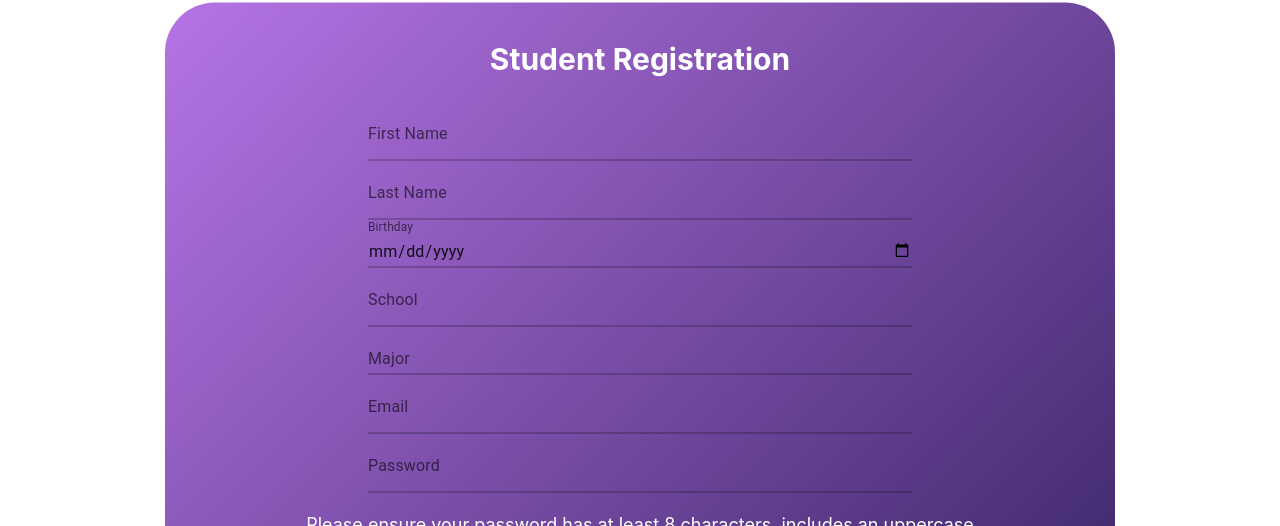
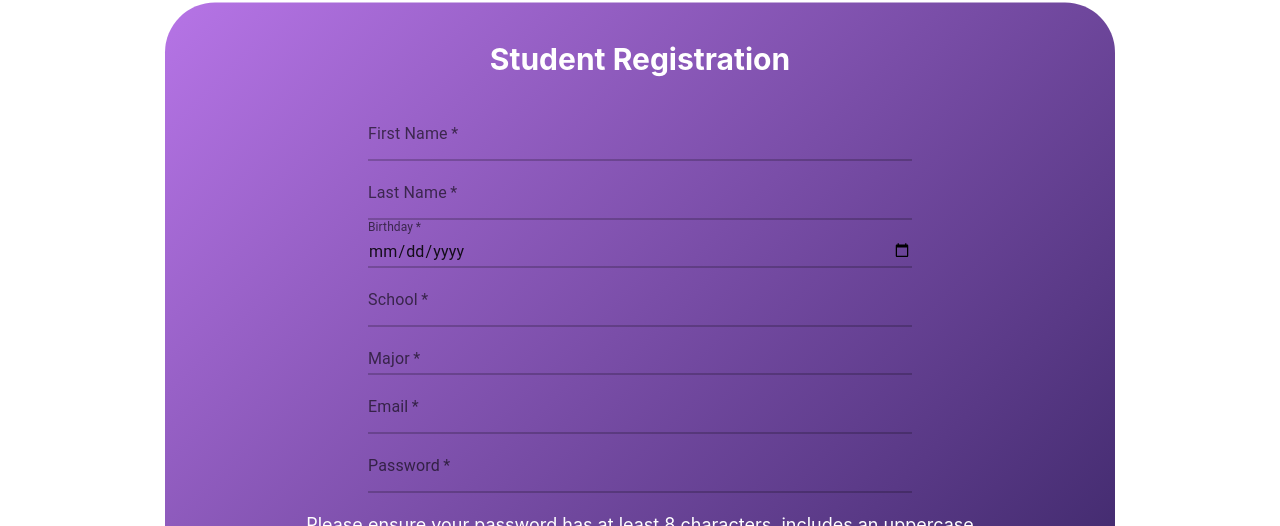
Before and after one commit to jagganjestine/CS4485, a React (Create React App) app in the folder online-tutoring/: page /registration in a window 1280 px wide. Shown: the part 110-636 px from the top of the page. Built offline with nearby package versions, Linux system fonts and the light colour scheme.

Commit message:
Added required fields to Student Registration

```diff
--- a/online-tutoring/src/components/Registration.js
+++ b/online-tutoring/src/components/Registration.js
@@ -46,7 +46,13 @@ function Registration() {
 
     });
   };
+  function handleSubmit(event) {
+    event.preventDefault(); // Prevent the default form submission
 
+    // Here you can add any additional validation if needed
+
+    handleRegistration(); // Your existing function to handle registration
+}
   const handleRegistration = async () => {
     if (!isPasswordStrong(password)) {
         //alert("Password is too weak. Please ensure your password has at least 8 characters, includes an uppercase letter, a lowercase letter, a digit, and a special character.");
@@ -90,60 +96,62 @@ function Registration() {
 
 
   const redirectToLogin = () => {
-    navigate("/");
+    navigate("/login");
   };
 
   return (
+    <form onSubmit={handleSubmit}>
     <div className="new_registration-container">
       <div>
       <h2>Student Registration</h2>
 
       <div className="form-group">
       {/* <TextField id="standard-basic" variant="standard" type="first name" placeholder="First Name" onChange={(e) => setFirstName(e.target.value)} /> */}
-      <TextField type="first name" label="First Name" id="standard-basic" variant="standard" className="proportion" value={firstName} onChange={(e) => setFirstName(e.target.value)}></TextField>
+      <TextField type="first name" required label="First Name" id="standard-basic" variant="standard" className="proportion" value={firstName} onChange={(e) => setFirstName(e.target.value)}></TextField>
       </div>
 
       <div className="form-group">
       {/* <TextField type="last name" placeholder="Last Name" onChange={(e) => setLastName(e.target.value)} /> */}
-      <TextField type="last name" label="Last Name" id="standard-basic" variant="standard" className="proportion" value={lastName} onChange={(e) => setLastName(e.target.value)}></TextField>
+      <TextField type="last name" required label="Last Name" id="standard-basic" variant="standard" className="proportion" value={lastName} onChange={(e) => setLastName(e.target.value)}></TextField>
       </div>
 
       <div className="form-group">
       { /* <TextField type="date" placeholder="Birthday" onChange={(e) => setBirthday(e.target.value)} /> */}
-      <TextField type="date" label="Birthday" id="standard-basic" variant="standard" className="proportion" value={birthday} onChange={(e) => setBirthday(e.target.value)} InputLabelProps={{shrink: true }}></TextField>
+      <TextField type="date" required label="Birthday" id="standard-basic" variant="standard" className="proportion" value={birthday} onChange={(e) => setBirthday(e.target.value)} InputLabelProps={{shrink: true }}></TextField>
       </div>
 
       <div className="form-group">
       {/*<TextField type="school" placeholder="School" onChange={(e) => setSchool(e.target.value)} /> */}
-      <TextField type="school" label="School" id="standard-basic" variant="standard" className="proportion" value={school} onChange={(e) => setSchool(e.target.value)}></TextField>
+      <TextField type="school" required label="School" id="standard-basic" variant="standard" className="proportion" value={school} onChange={(e) => setSchool(e.target.value)}></TextField>
       </div>
 
       <div className="form-group">
       { /* <TextField type="major" placeholder="Major" onChange={(e) => setMajor(e.target.value)} /> */}
-      <TextField type="major" label="Major" id="standard-basic" variant="standard" className="proportion" value={major} onChange={(e) => setMajor(e.target.value)}></TextField>
+      <TextField type="major" required label="Major" id="standard-basic" variant="standard" className="proportion" value={major} onChange={(e) => setMajor(e.target.value)}></TextField>
       </div>
 
       <div className="form-group">
-      <TextField type="email" label="Email" id="standard-basic" variant="standard" className="proportion" value={email} onChange={(e) => setEmail(e.target.value)}></TextField>
+      <TextField type="email" required label="Email" id="standard-basic" variant="standard" className="proportion" value={email} onChange={(e) => setEmail(e.target.value)}></TextField>
       </div>
 
       <div className="form-group">
-      <TextField type="password" label="Password" id="standard-basic" variant="standard" className="proportion" value={password} onChange={(e) => setPassword(e.target.value)}></TextField>
+      <TextField type="password" required label="Password" id="standard-basic" variant="standard" className="proportion" value={password} onChange={(e) => setPassword(e.target.value)}></TextField>
       </div>
       <p className="password-requirements">
         Please ensure your password has at least 8 characters, includes an uppercase letter, a digit, and a special character.
       </p>
       <div className="buttons-container">
-      <button className="register-button" onClick={handleRegistration}>
+      <button className="register-button" type = "submit">
         Register
       </button>
+
       <button className="login-redirect-button" onClick={redirectToLogin}>
         Already have an account? Login!
       </button>
     </div>
-
     </div>
     </div>
+    </form>
   );
 }
 
```
